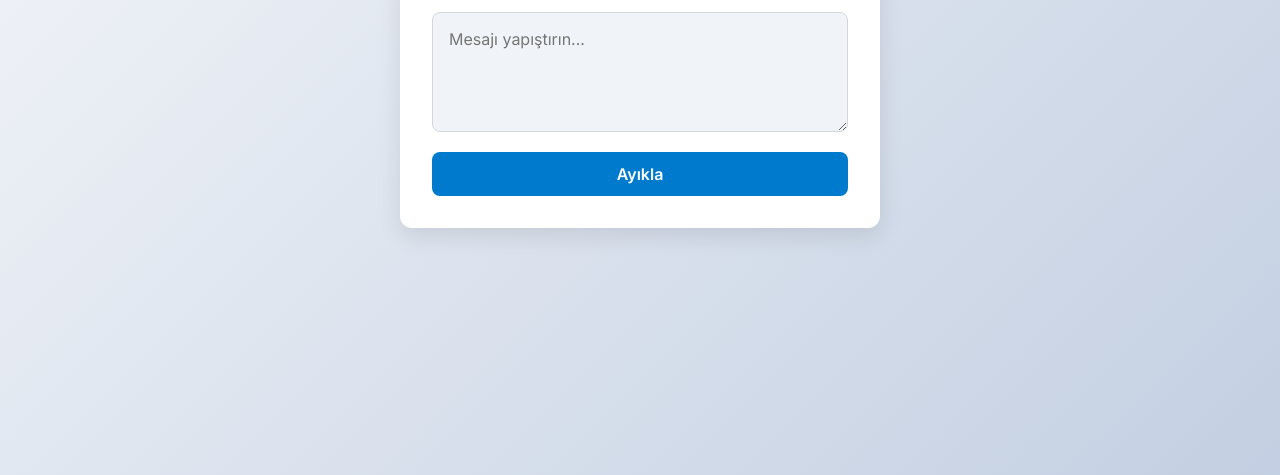
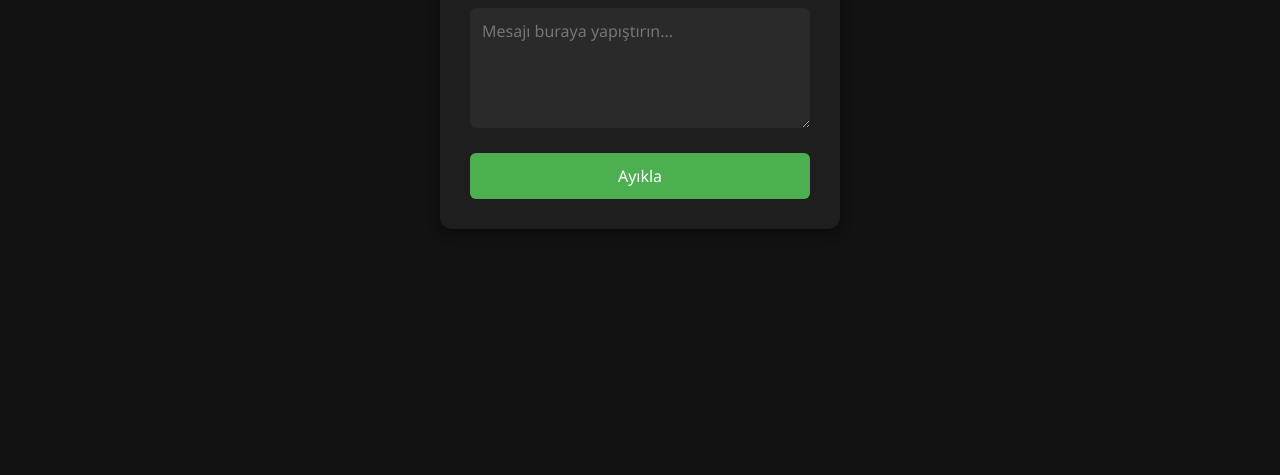
Before and after one commit to fatihdisci/ibanayiklayici, a plain HTML site: page index.html in a window 1280 px wide. Shown: the part 325-800 px from the top of the page. Drawn offline with Linux system fonts and the light colour scheme.

Commit message:
index.html

```diff
--- a/index.html
+++ b/index.html
@@ -3,112 +3,100 @@
 <head>
   <meta charset="UTF-8" />
   <meta name="viewport" content="width=device-width, initial-scale=1.0"/>
-  <title>IBAN Ayıklayıcı</title>
+  <title>IBAN Ayıkla</title>
   <style>
-    @import url('https://fonts.googleapis.com/css2?family=Inter:wght@400;600&display=swap');
     :root {
-      --bg-gradient: linear-gradient(135deg, #f5f7fa 0%, #c3cfe2 100%);
-      --card-bg: #ffffff;
-      --primary: #007acc;
-      --primary-dark: #005f99;
-      --text: #333333;
-      --field-bg: #f0f4f8;
-      --field-border: #d0d7df;
-      --result-bg: #eef6ff;
+      --bg: #121212;
+      --card: #1e1e1e;
+      --text: #ffffff;
+      --accent: #4caf50;
+      --input-bg: #2a2a2a;
     }
     * {
       box-sizing: border-box;
       margin: 0;
       padding: 0;
-      font-family: 'Inter', sans-serif;
+      font-family: 'Segoe UI', sans-serif;
     }
     body {
-      background: var(--bg-gradient);
+      background: var(--bg);
+      color: var(--text);
       display: flex;
+      justify-content: center;
       align-items: center;
-      justify-content: center;
       min-height: 100vh;
-      padding: 1rem;
+      padding: 20px;
     }
-    .card {
-      background: var(--card-bg);
+    .container {
+      background: var(--card);
       border-radius: 12px;
-      box-shadow: 0 8px 24px rgba(0,0,0,0.1);
-      max-width: 480px;
+      padding: 30px;
+      max-width: 400px;
       width: 100%;
-      padding: 2rem;
-      transition: transform 0.3s ease;
-    }
-    .card:hover {
-      transform: translateY(-4px);
+      box-shadow: 0 4px 12px rgba(0,0,0,0.4);
     }
     h1 {
-      font-size: 1.75rem;
-      color: var(--primary);
       text-align: center;
-      margin-bottom: 1.5rem;
+      color: var(--accent);
+      margin-bottom: 24px;
+      font-size: 1.5rem;
     }
     textarea {
       width: 100%;
+      background: var(--input-bg);
+      border: none;
+      border-radius: 6px;
+      padding: 12px;
+      color: var(--text);
+      font-size: 1rem;
+      resize: vertical;
       min-height: 120px;
-      padding: 1rem;
-      border: 1px solid var(--field-border);
-      border-radius: 8px;
-      background: var(--field-bg);
-      font-size: 1rem;
-      color: var(--text);
-      resize: vertical;
       outline: none;
-      transition: border-color 0.2s ease;
     }
     textarea:focus {
-      border-color: var(--primary);
+      box-shadow: 0 0 0 2px rgba(76,175,80,0.5);
     }
     button {
-      display: block;
       width: 100%;
-      padding: 0.75rem;
-      margin-top: 1rem;
+      margin-top: 20px;
+      padding: 12px;
+      background-color: var(--accent);
+      color: #fff;
       border: none;
-      border-radius: 8px;
-      background: var(--primary);
-      color: #fff;
+      border-radius: 6px;
       font-size: 1rem;
-      font-weight: 600;
       cursor: pointer;
-      transition: background 0.2s ease, transform 0.1s ease;
+      transition: background-color 0.3s ease, transform 0.1s ease;
     }
     button:hover {
-      background: var(--primary-dark);
+      background-color: #388e3c;
     }
     button:active {
       transform: scale(0.98);
     }
     .result {
       display: none;
-      background: var(--result-bg);
-      padding: 1rem;
-      border-radius: 8px;
-      margin-top: 1.5rem;
-      border-left: 4px solid var(--primary);
+      background: var(--input-bg);
+      padding: 16px;
+      border-radius: 6px;
+      margin-top: 20px;
       text-align: center;
       font-size: 1rem;
-      color: var(--text);
     }
     @media (max-width: 480px) {
-      .card {
-        padding: 1.5rem;
+      .container {
+        padding: 20px;
       }
       h1 {
-        font-size: 1.5rem;
+        font-size: 1.25rem;
       }
     }
   </style>
 </head>
 <body>
-  <div class="card">
+  <div class="container">
     <h1>IBAN Ayıkla</h1>
-    <textarea id="inputText" placeholder="Mesajı yapıştırın..."></textarea>
+    <textarea id="inputText" placeholder="Mesajı buraya yapıştırın..."></textarea>
     <button onclick="extractIBAN()">Ayıkla</button>
     <div class="result" id="outputArea">
       <strong>IBAN:</strong> <span id="ibanResult"></span>
@@ -118,17 +106,16 @@
   <script>
     function extractIBAN() {
       const text = document.getElementById("inputText").value;
-      // TR ile başlayıp aralarda boşluk olsa da toplam 2+24 haneli küme
+      // TR ile başlayıp, aralardaki boşlukları da kapsayan toplam 2+24 hane
       const match = text.match(/TR(?:\s*\d){24}/i);
-      const output = document.getElementById("outputArea");
+      const outputEl = document.getElementById("outputArea");
       if (match) {
-        // Boşlukları kaldır ve büyük harfe çevir
         const iban = match[0].replace(/\s+/g, '').toUpperCase();
         document.getElementById("ibanResult").textContent = iban;
       } else {
         document.getElementById("ibanResult").textContent = "Bulunamadı";
       }
-      output.style.display = 'block';
+      outputEl.style.display = "block";
     }
   </script>
 </body>
```
